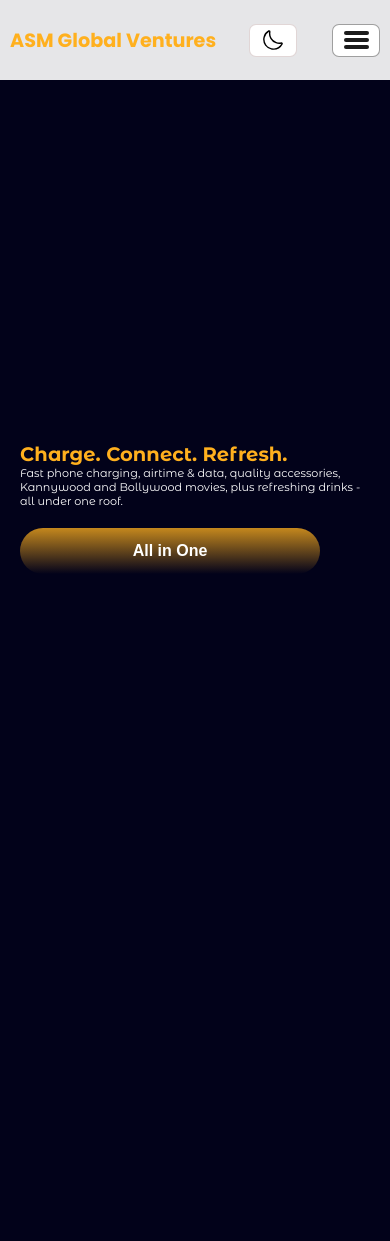
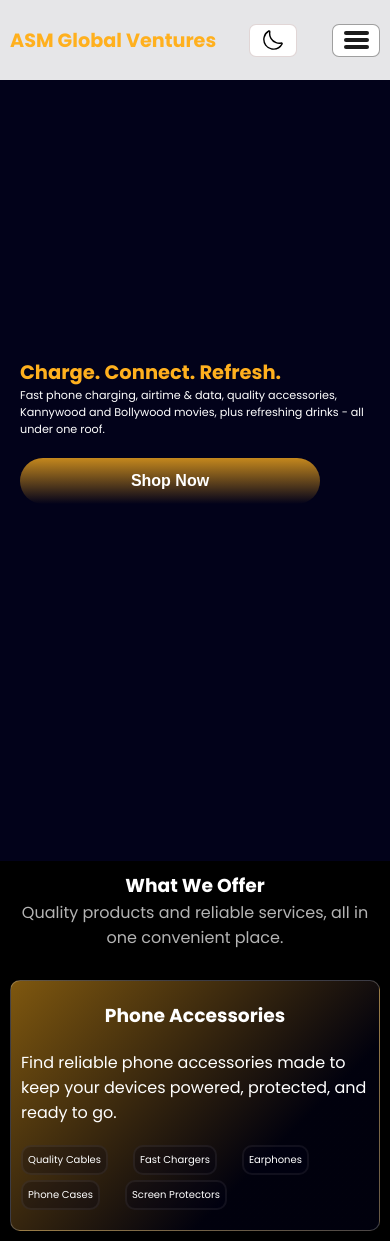
Before and after one commit to Mikaila-Dev/asm-global, a React (Vite) app: page / in a window 390 px wide. Before the commit the page ends 844 px from the top, so only its background shows below. Built offline with nearby package versions, Linux system fonts and the light colour scheme; a web font is replaced by a local one.

Commit message:
initial services section

```diff
--- a/src/App.jsx
+++ b/src/App.jsx
@@ -1,13 +1,14 @@
-import {Header} from "./Header.jsx"
+import { Header } from "./Header.jsx"
 import { HeroSection } from "./HeroSection.jsx"
+import { ServicesSection } from "./ServicesSection.jsx"
 function App() {
   // const [count, setCount] = useState(0)
-  console.log("welcome")
 
   return (
     <>
      <Header />
      <HeroSection />
+     <ServicesSection />
     </>
   )
 }
--- a/src/HeroSection.jsx
+++ b/src/HeroSection.jsx
@@ -29,7 +29,8 @@ export function HeroSection(){
 
         <div className="hero-buttons">
             <div  className="all-in-one">
-            <button onMouseLeave={mousel} onMouseMove={mouse} ref={mouses}  onClick={click} className="all-in-one-button">All in One</button>
+            <button onMouseLeave={mousel} onMouseMove={mouse} ref={mouses}  onClick={click} className="all-in-one-button">Shop Now</button>
+            <button className="second-display">Shop Now</button>
             </div>
         </div>
         </div>
--- /dev/null
+++ b/src/ServicesSection.jsx
@@ -0,0 +1,31 @@
+
+
+export const ServicesSection = () => {
+    return(
+        <div className="services-section">
+         <h3 style={{
+            color: "white"
+         }}>What We Offer</h3>
+            <div className="p">Quality products and reliable services, all in one convenient place.</div>
+
+        <div className="phone-accessories" style={{
+            color: "white"
+        }}>
+            <div>
+            <h3>Phone Accessories</h3>
+            <p>
+    Find reliable phone accessories made to keep your devices
+    powered, protected, and ready to go.
+    </p>
+    <div className="service-tags">
+  <span>Quality Cables</span>
+  <span>Fast Chargers</span>
+  <span>Earphones</span>
+  <span>Phone Cases</span>
+  <span>Screen Protectors</span>
+</div>
+            </div>
+        </div>
+        </div>
+    )
+}
--- a/src/index.css
+++ b/src/index.css
@@ -17,6 +17,7 @@ body{
     /* box-shadow: 0px 0px 2px #adacac; */
     position: fixed;
     width: 100%;
+    z-index: 3000000;
 }
 .logo-name {
     color: #ffb01e;
@@ -96,8 +97,8 @@ body{
         position: absolute;
         top: 80px;
         background-color: rgba(255, 255, 255, 0.9); /* Semi-transparent color */
-        backdrop-filter: blur(30px);                  /* Blurs the content behind */
-       -webkit-backdrop-filter: blur(10px);
+    backdrop-filter: blur(30px);                  /* Blurs the content behind */
+    -webkit-backdrop-filter: blur(10px);
         z-index: 1000;
         width: 100%;
         left: 0;
@@ -130,7 +131,7 @@ body{
         z-index: 200; */
         height: 30px;
         border-radius: 15px;
-        border: 1.5px solid #ffb01e;
+        border: 1.5px solid #ffb01e3b;
     }
     .nav-links li a, .show li a {
         /* background: #ffb01e44; */
@@ -153,11 +154,12 @@ body{
 }
 }
 .hero {
-    position: absolute;
-    top: 50vh;
-    z-index: 3000;
+    position: relative;
+    top: 40vh;
+    /* z-index: ; */
     /* z-index: -1; */
-    font-family: "Montserrat Alternates";
+    /* font-family: "Montserrat Alternates"; */
+    font-family: "Poppins";
     /* font-family: "Playwrite Deutschland Schulausgangschrift Guides"; */
     /* font-family: "Montserrat"; */
     display: flex;
@@ -214,7 +216,6 @@ body{
     border-radius: 40px;
     color: white;
     cursor: pointer; */
-
   padding: 14px 30px;
   border: none;
   border-radius: 30px;
@@ -227,8 +228,120 @@ body{
   transition: transform 0.1s ease;
 }
 .all-in-one-button:hover{
-    background: linear-gradient(#ffb01e, #02021a);
+   background: linear-gradient(#ffb01e, #02021a);
    transform: translateY(-4px) scale(1.03);
    animation: moveGradient 1s linear infinite;
    box-shadow: 0 10px 25px #ffb01e70;
 }
+.second-display {
+    display: none;
+}
+@media(max-width: 768px){
+    /* .hero {
+
+    } */
+    .all-in-one-button {
+        padding: 14px 30px;
+        border: none;
+        border-radius: 30px;
+        background: linear-gradient(#ffb01ec4, #02021abb);
+        width: 100%;
+        color: white;
+        font-size: 16px;
+        font-weight: 600;
+        cursor: pointer;
+        display: none;
+        transition: transform 0.1s ease;
+    }
+    .all-in-one-button:hover {
+        background: linear-gradient(#ffb01e, #02021a);
+        transform: translateY(0px) scale(1.03);
+        animation: moveGradient 1s linear infinite;
+        box-shadow: 0 10px 25px #ffb01e70;
+    }
+    .second-display {
+        padding: 14px 30px;
+        border: none;
+        border-radius: 30px;
+        background: linear-gradient(#ffb01ec4, #02021abb);
+        width: 100%;
+        color: white;
+        font-size: 16px;
+        font-weight: 600;
+        cursor: pointer;
+        display: flex;
+        align-items: center;
+        justify-content: center;
+        transition: transform 0.1s ease;
+    }
+    .second-display:hover {
+        background: linear-gradient(#ffb01e, #02021a);
+        transform: translateY(0px) scale(1.03);
+        box-shadow: 0 10px 25px #ffb01e70;
+    }
+}
+.services-section {
+    position: relative;
+    top: 80vh;
+    background: black;
+    font-family: "poppins";
+    display: flex;
+    flex-direction: column;
+    align-items: center;
+    justify-content: center;
+    padding: 10px;
+}
+.services-section h3 {
+    /* margin: 10px; */
+    margin-bottom: -30px;
+}
+.services-section .p {
+    text-align: center; /* Yanawa rubutun da yake ciki tsakiya */
+  max-width: 600px;  /* Yana kayyade faɗin rubutun domin yayi wrapping */
+  margin: 30px auto;
+  color: rgba(255, 255, 255, 0.705);
+}
+.phone-accessories {
+    background: linear-gradient(135deg, #ffb01e7e 0%, #02021a83 70%);
+    max-width: 400px;
+    display: flex;
+    flex-direction: column;
+    /* text-align: center; */
+    align-items: center;
+    min-height: 250px;
+    border-radius: 10px;
+    border: 1px solid rgba(255, 255, 255, 0.233);
+    backdrop-filter: blur(20px);
+
+}
+.phone-accessories h3 {
+    margin: 20px auto;
+    /* margin-top: 20px; */
+    text-align: center;
+}
+.phone-accessories p {
+    display: flex;
+    flex-direction: column;
+    margin: 0 10px;
+    /* margin-top: 20px; */
+}
+.service-tags {
+    display: flex;
+    flex-wrap: wrap;
+    text-align: center;
+    /* flex-direction: column; */
+    gap: 5px;
+    margin: 20px 0;
+}
+.service-tags span {
+    background: #02021a3f;
+    border: 2px solid rgba(182, 172, 172, 0.096);
+    border-radius: 10px;
+    padding: 5px;
+    font-size: 10px;
+    /* width: 20%; */
+    display: flex;
+    margin: 0 10px;
+    /* margin-top: 20px; */
+    /* flex-wrap: nowrap; */
+}
```
